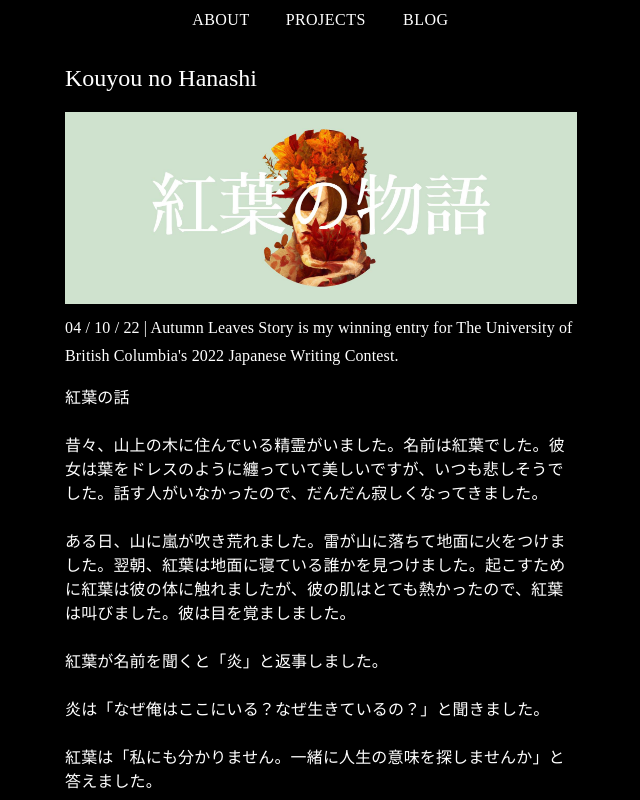
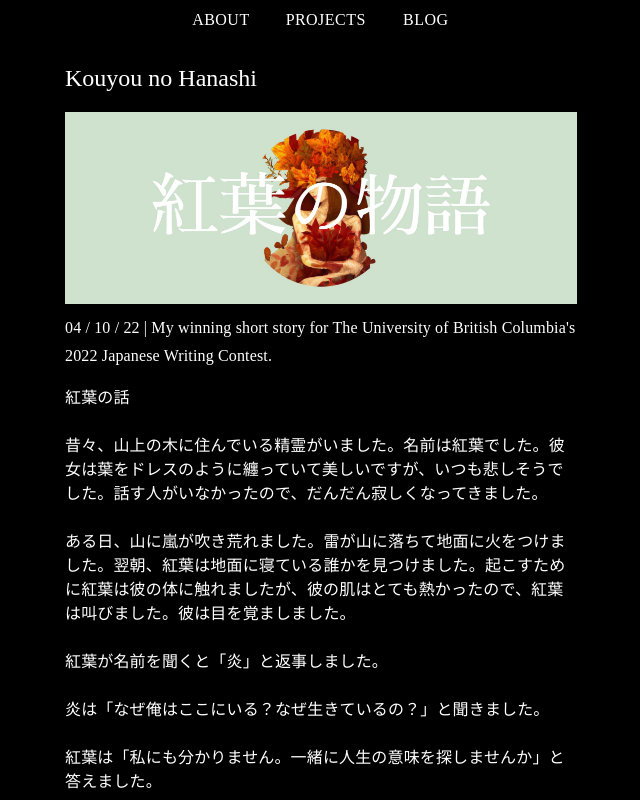
Before and after one commit to cinarteker/portfolio, a React (Create React App) app in the folder client/: page /blog in a window 1280 px wide. Shown: the top 800 px of the page, without its empty margins (319-959 px from the left). Built offline with nearby package versions, Linux system fonts and the light colour scheme.

Commit message:
feat: fix story format

```diff
--- a/client/src/pages/Blog.jsx
+++ b/client/src/pages/Blog.jsx
@@ -7,7 +7,7 @@ const blogEntries = [
     {
         id: 1,
         title: "Kouyou no Hanashi",
-        description: "04 / 10 / 22 | Autumn Leaves Story is my winning entry for The University of British Columbia's 2022 Japanese Writing Contest.",
+        description: "04 / 10 / 22 | My winning short story for The University of British Columbia's 2022 Japanese Writing Contest.",
         content:
         `   紅葉の話
 
@@ -30,7 +30,8 @@ const blogEntries = [
             彼が彼女にとって、人生の中で唯一のものだったので、痛みに関わらず彼女は守り続けました。
             すぐに紅葉も倒れこんでしまいました。翌日、二人の体から紅葉の焼けたドレスのような赤い苗木が生えました。
 
-            だから毎年秋、雨が降る時、紅葉と炎の思い出のために木々が赤く色づきます。`,
+            だから毎年秋、雨が降る時、紅葉と炎の思い出のために木々が赤く色づきます。
+             `,
         image: KouyouBanner,
     },
     // {
@@ -102,6 +103,7 @@ function BlogEntry({ entry }) {
             <Typography fontFamily="Montserrat" fontWeight="Light" variant="body1">
                 {/* {entry.content} */}
                 <NewlineText text={entry.content} />
+                {/* {entry.content} */}
             </Typography>
         </Box>
     );
```
